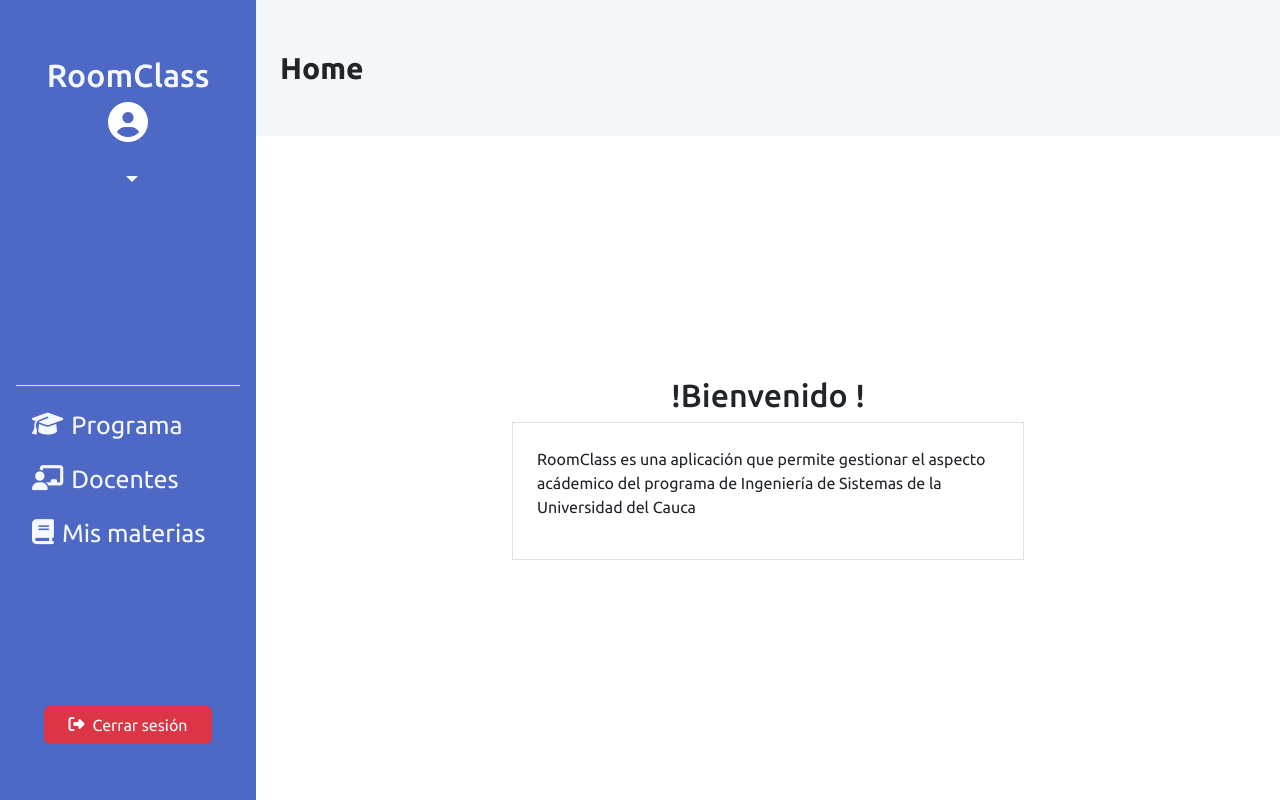
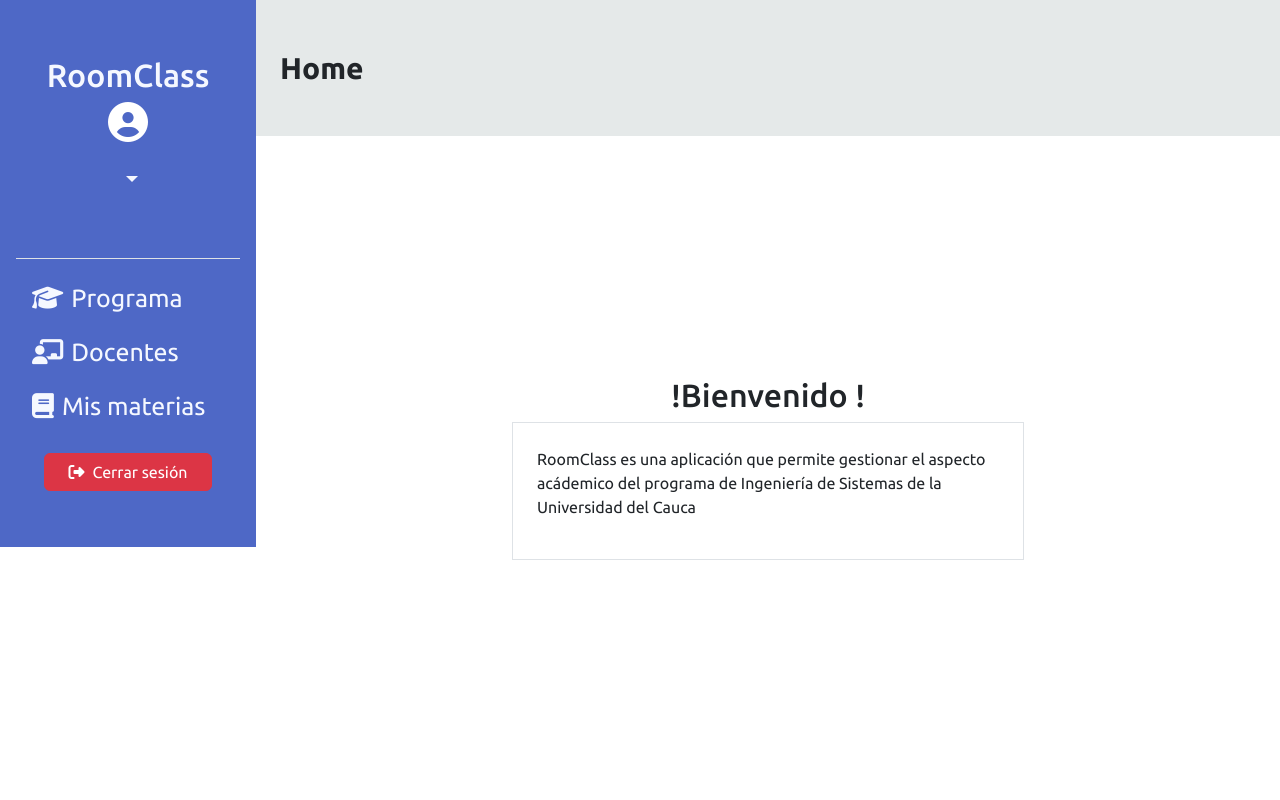
Before and after one commit to juliandross/RoomClassFront, an Angular app in the folder roomclass-app/: page /home in a window 1280 px wide. Built offline with nearby package versions, Linux system fonts and the light colour scheme; no server answers; sample sign-in values are in the browser's storage.

Commit message:
little changes

```diff
--- a/roomclass-app/src/app/layout/layout/layout.component.html
+++ b/roomclass-app/src/app/layout/layout/layout.component.html
@@ -1,5 +1,5 @@
 <div class="d-flex vh-100 overflow-x-hidden">
-  <div class="siderbar overflow-y-hidden">
+  <div class="siderbar overflow-y-auto">
     <app-sidebar></app-sidebar>
   </div>
 
--- a/roomclass-app/src/app/shared/header/header.component.ts
+++ b/roomclass-app/src/app/shared/header/header.component.ts
@@ -39,16 +39,14 @@ export class HeaderComponent implements OnInit {
 
     for (const child of children) {
       const routeURL: string = child.snapshot.url.map(segment => segment.path).join('/');
-      if (routeURL !== 'home') {
-        url += `/${routeURL}`;
-      }
+      const nextUrl = routeURL ? `${url}/${routeURL}` : url;
 
       const label = child.snapshot.data['breadcrumb'] ?? routeURL;
       if (label) {
-        breadcrumbs.push({ label, url });
+        breadcrumbs.push({ label, url: nextUrl });
       }
 
-      return this.buildBreadcrumb(child, url, breadcrumbs);
+      return this.buildBreadcrumb(child, nextUrl, breadcrumbs);
     }
 
     return breadcrumbs;
--- a/roomclass-app/src/app/shared/sidebar/sidebar.component.css
+++ b/roomclass-app/src/app/shared/sidebar/sidebar.component.css
@@ -1,6 +1,6 @@
 .siderbar-container {
   background-color: var(--secondary-color);
-  height: 100vh;
+  height: auto;
   display: flex;
   flex-direction: column;
   justify-content: space-between;
--- a/roomclass-app/src/styles.css
+++ b/roomclass-app/src/styles.css
@@ -9,9 +9,9 @@ body{
     background-color: rgb(31, 89, 136);
 }
 :root{
-    --primary-color: rgb(38, 106, 161);
+    --primary-color: #4e68c6;
     --secondary-color: #4e68c6;
-    --third-color:#f5f8f8;
+    --third-color:#e5e9e9;
 }
 img {
   max-width: 100%;
```
